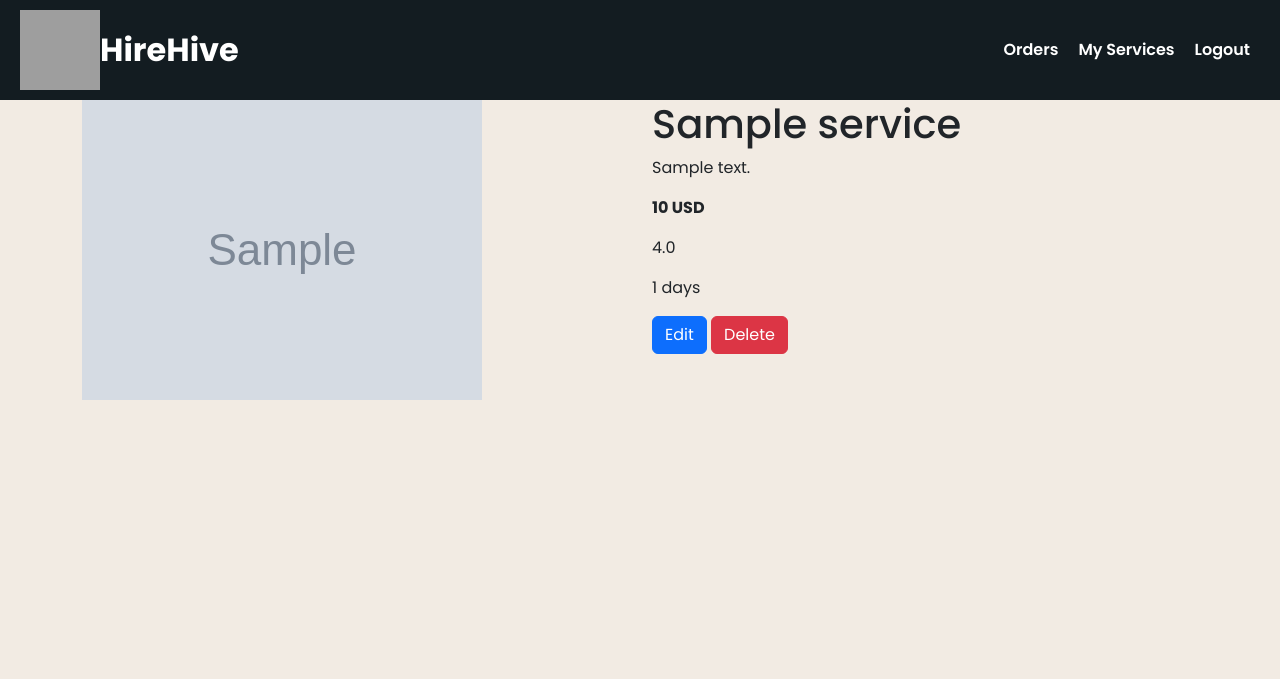
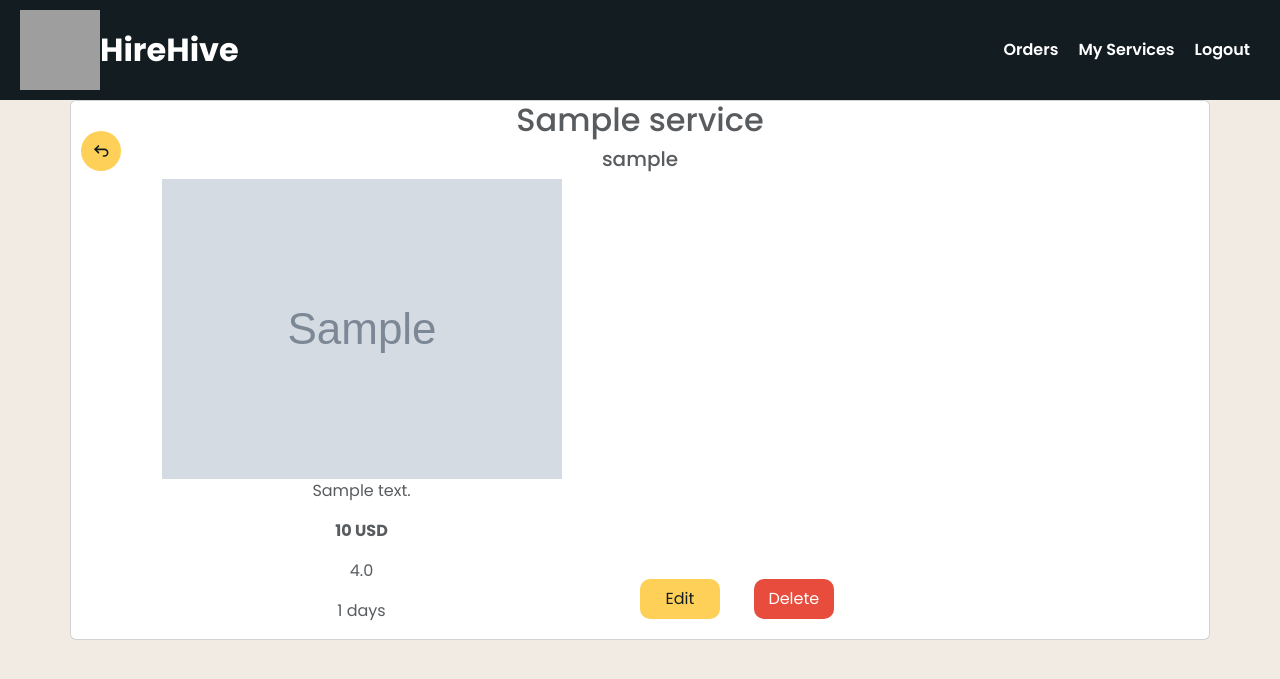
Before and after one commit to svillav4/HireHive, a Django app: page /services/1 in a window 1280 px wide. Shown: the top 679 px of the page. Run offline with Django 5.2, Linux system fonts and the light colour scheme; a user stored in the database is signed in; tables that the repository leaves empty hold one stand-in row (values such as "Sample post"); grey boxes marked "Sample" are stand-in pictures; grey boxes are pictures that could not be loaded.

Commit message:
Added some styles in services_view

```diff
--- /dev/null
+++ b/services/static/styles/service_view.css
@@ -0,0 +1,68 @@
+.go_back {
+    position: absolute;
+    display: flex;
+    justify-content: center;
+    align-items: center;
+    left: 10px;
+    top: 30px;
+    width: 40px;
+    height: 40px;
+    border-radius: 50px;
+    padding: 10px;
+    background-color: #ffd058;
+    color: #131c21;
+    border: none;
+    cursor: pointer;
+    margin: 0%;
+    transition: transform 0.2s ease, box-shadow 0.2s ease, background-color 0.2s ease;
+}
+
+.go_back:hover {
+    background-color: #e6b84b;
+}
+
+.edit {
+    position: absolute;
+    display: flex;
+    justify-content: center;
+    align-items: center;
+    width: 80px;
+    height: 40px;
+    padding: 10px;
+    background-color: #ffd058;
+    color: #131c21;
+    border: none;
+    cursor: pointer;
+    bottom: 20px;
+    left: 50%;
+    text-decoration: none;
+    border-radius: 10px;
+    transition: transform 0.2s ease, box-shadow 0.2s ease, background-color 0.2s ease;
+}
+
+.edit:hover {
+    background-color: #e6b84b;
+}
+
+.delete {
+    position: absolute;
+    display: flex;
+    justify-content: center;
+    align-items: center;
+    width: 80px;
+    height: 40px;
+    padding: 10px;
+    background-color: #e74c3c;
+    color: white;
+    border: none;
+    cursor: pointer;
+    bottom: 20px;
+    left: 60%;
+    text-decoration: none;
+    border-radius: 10px;
+    transition: transform 0.2s ease, box-shadow 0.2s ease, background-color 0.2s ease;
+}
+
+.delete:hover {
+    background-color: #c0392b;
+}
--- a/services/templates/services/my_services.html
+++ b/services/templates/services/my_services.html
@@ -28,7 +28,8 @@
                 {% endif %}
 
                 <div class="card-body">
-                    <h5 class="text-muted">{{ service.title }}</h5>
+                    <h2 class="text-muted">{{ service.title }}</h2>
+                    <h5 class="text-muted">{{ service.freelancer }}</h5>
                     <p class="text-muted">{{ service.description }}</p>
                     <p class="text-muted"><strong>{{ service.price }} USD</strong></p>
                     <p class="text-muted">{{ service.rating }}</p>
--- a/services/templates/services/service_view.html
+++ b/services/templates/services/service_view.html
@@ -1,23 +1,36 @@
 {% extends 'base.html' %}
 {% load static %}
 
+{% block styles %}
+<link rel="stylesheet" href="{% static 'styles/service_view.css' %}">
+{% endblock styles %}
+
 {% block content %}
-<!-- THIS IS AN EXAMPLE USING BOOTSTRAP, IT IS NOT IMPLEMENTED AS INTENDED YET -->
 <div class="container">
     <div class="row">
+        <div class="card text-center border-dashed" style="height: 100%; position: relative;">
+            <a href="{% url 'my_services' %}" class="go_back">
+                <svg xmlns="http://www.w3.org/2000/svg" width="48" height="48" viewBox="0 0 24 24" fill="none" stroke="currentColor" stroke-width="2" stroke-linecap="round" stroke-linejoin="round" class="icon icon-tabler icon-tabler-arrow-back-up">
+                    <path stroke="none" d="M0 0h24v24H0z" fill="none"/>
+                    <path d="M9 14l-4 -4l4 -4" />
+                    <path d="M5 10h11a4 4 0 1 1 0 8h-1" />
+                </svg>
+            </a>
+            <h2 class="text-muted">{{ service.title }}</h2>
+            <h5 class="text-muted">{{ service.freelancer }}</h5>
             <div class="col-md-6">
                 <img src="{% if service.image and service.image.name != "default-service.jpg" %}{{ service.image.url }}{% else %}{% static 'images/default-service.jpg' %}{% endif %}" class="img-fluid" alt="{{ service.title }}">
             </div>
             <div class="col-md-6">
-            <h1>{{ service.title }}</h1>
-            <p>{{ service.description }}</p>
-            <p><strong>{{ service.price }} USD</strong></p>
-            <p>{{ service.rating }}</p>
-            <p>{{ service.delivery_time }} days</p>
+                <p class="text-muted">{{ service.description }}</p>
+                <p class="text-muted"><strong>{{ service.price }} USD</strong></p>
+                <p class="text-muted">{{ service.rating }}</p>
+                <p class="text-muted">{{ service.delivery_time }} days</p>
                 {% if user.freelancer == service.freelancer %}
-            <a href="#" class="btn btn-primary">Edit</a>
-            <a href="#" class="btn btn-danger">Delete</a>
+                <a href="#" class="edit">Edit</a>
+                <a href="#" class="delete">Delete</a>
                 {% endif %}
             </div>
         </div>
+    </div>
 {% endblock %}
```
Also changed, not shown: 1 other file. Lines whose indentation alone changed are shown as unchanged.
